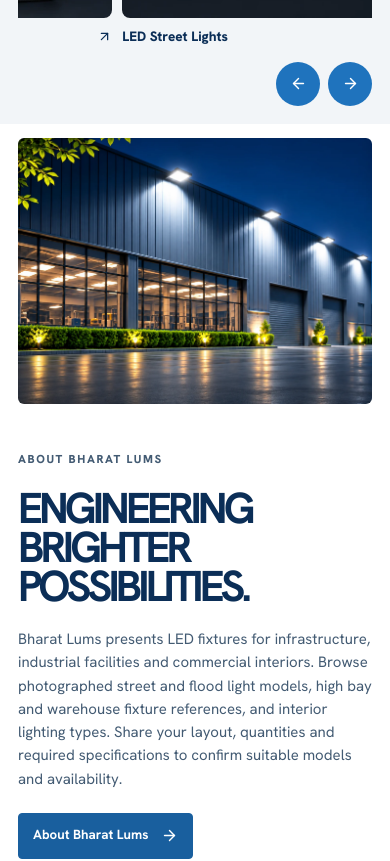
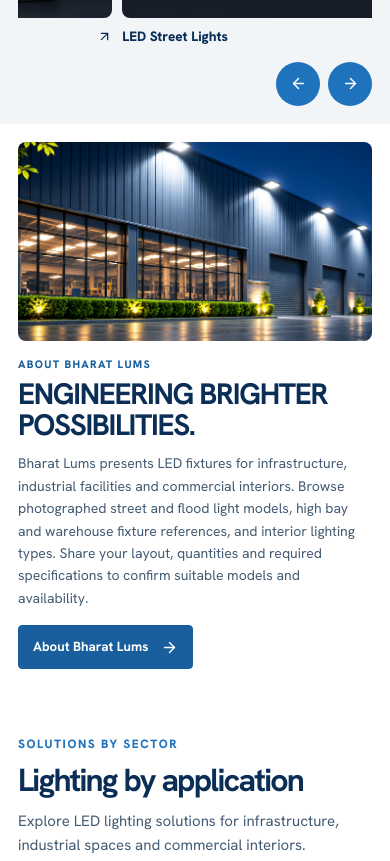
Before and after one commit to amnas-cubixmet/ddd, a Next.js app: page / in a window 390 px wide. Shown: the part 1884-2745 px from the top of the page. Built offline with nearby package versions, Linux system fonts and the light colour scheme; no server answers.

Commit message:
Compact mobile homepage About section typography image and spacing

```diff
--- a/src/components/home/home.module.css
+++ b/src/components/home/home.module.css
@@ -705,3 +705,38 @@
 @media (min-width: 901px), (orientation: landscape) and (max-height: 500px) and (min-width: 651px) {
   .heroPanel { right: max(96px, var(--hero-gutter), env(safe-area-inset-right)); }
 }
+
+/* Compact homepage About section on mobile, with readable typography. */
+@media (max-width: 650px) {
+  .about { padding-block: 18px 24px; }
+  .aboutInner { gap: 16px; grid-template-columns: minmax(0, 1fr); }
+  .aboutArt { border-radius: 8px; }
+  .aboutArt img { aspect-ratio: 16 / 9; object-fit: cover; object-position: center; }
+  .aboutCopy { min-width: 0; }
+  .aboutCopy .sectionKicker {
+    margin: 0 0 8px;
+    color: var(--accent);
+    font-size: .68rem;
+    line-height: 1.3;
+    letter-spacing: .12em;
+  }
+  .aboutCopy h2 {
+    margin: 0;
+    font-size: clamp(1.85rem, 7.2vw, 2.65rem);
+    line-height: 1.04;
+    letter-spacing: -.045em;
+    overflow-wrap: normal;
+    text-wrap: balance;
+  }
+  .aboutCopy p:not(.sectionKicker) {
+    margin: 12px 0 16px;
+    font-size: .875rem;
+    line-height: 1.6;
+    font-weight: 400;
+  }
+  .aboutCopy :global(.button) {
+    min-height: 44px;
+    padding-inline: 14px;
+    font-size: .83rem;
+  }
+}
```
